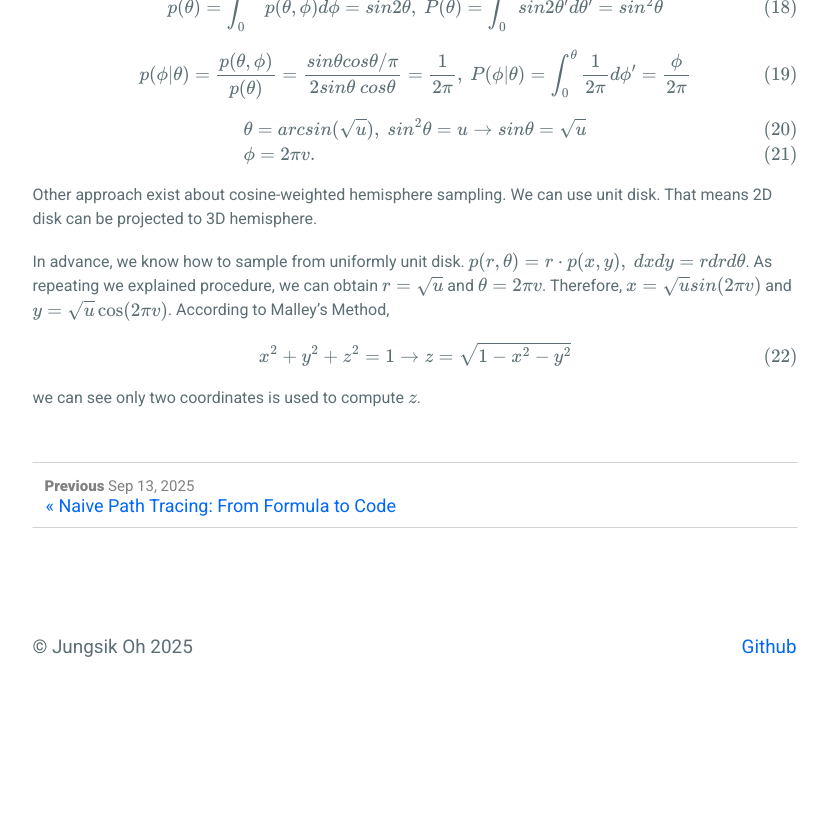
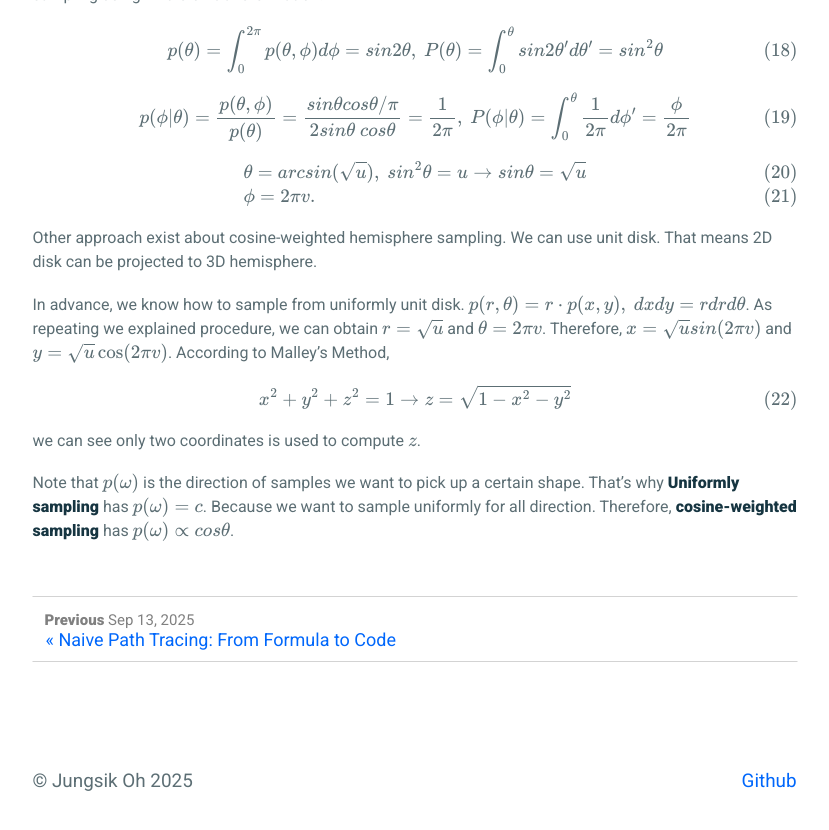
Before and after one commit to JungsikOh/jungsikoh.github.io, a Jekyll site: the page built from _posts/2025-11-12-How the direction are sampled from PDF.md, in a window 1280 px wide and 900 px high, scrolled down 3358 px. Shown: the top 830 px of the window, without its empty margins (225-1054 px from the left). Built offline with Jekyll 4.4.1, drawn with Linux system fonts in a browser that asks for light colours; formulas are drawn with MathJax 3; comment, search, counter and statistics services are not loaded; before the commit the page ends 4124 px from its top, so only the background shows below that.

Commit message:
fix the latest post

```diff
--- a/_posts/2025-11-12-How the direction are sampled from PDF.md
+++ b/_posts/2025-11-12-How the direction are sampled from PDF.md
@@ -157,3 +159,5 @@ x^2+y^2+z^2 = 1 \rightarrow z= \sqrt{1-x^2-y^2}
 $$
 
 we can see only two coordinates is used to compute $z$.
+
+Note that $p(\omega)$ is the direction of samples we want to pick up a certain shape. That's why **Uniformly sampling** has $p(\omega) = c$. Because we want to sample uniformly for all direction. Therefore, **cosine-weighted sampling** has $p(\omega) \propto cos\theta$.
```
Also changed, not shown: other parts of _posts/2025-11-12-How the direction are sampled from PDF.md (+2 -0 lines).
